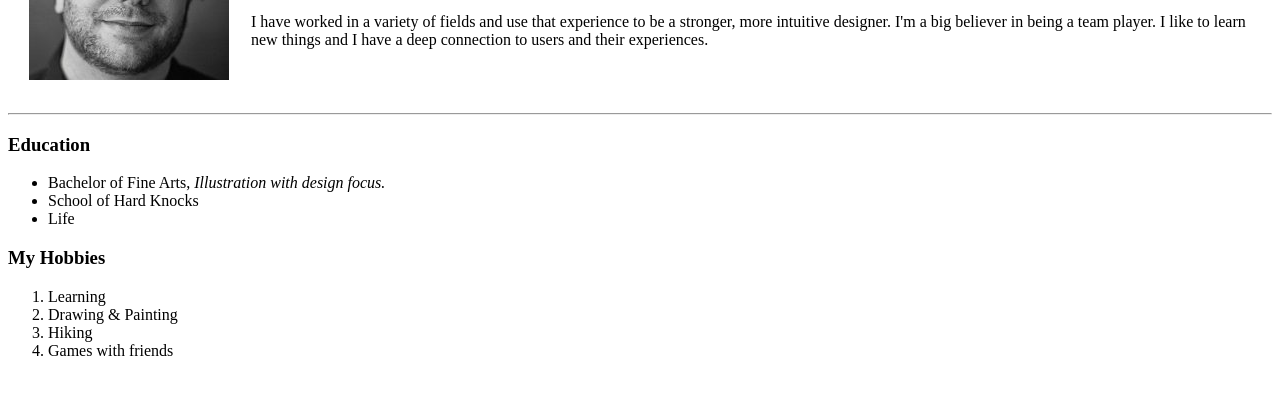
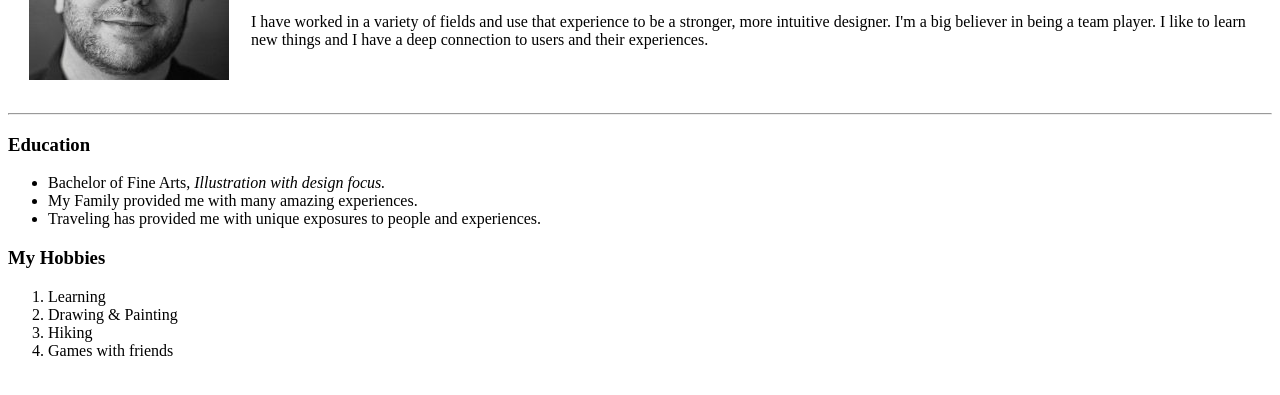
Before and after one commit to Sojourn78/cv, a plain HTML site: page index.html in a window 1280 px wide. Shown: the part 149-544 px from the top of the page. Drawn offline with Linux system fonts and the light colour scheme.

Commit message:
Updated education information

```diff
--- a/index.html
+++ b/index.html
@@ -25,8 +25,8 @@
   <h3>Education</h3>
   <ul>
     <li>Bachelor of Fine Arts, <em>Illustration with design focus.</em></li>
-    <li>School of Hard Knocks</li>
-    <li>Life</li>
+    <li>My Family provided me with many amazing experiences.</li>
+    <li>Traveling has provided me with unique exposures to people and experiences.</li>
   </ul>
   <h3>My Hobbies</h3>
   <ol>
```
